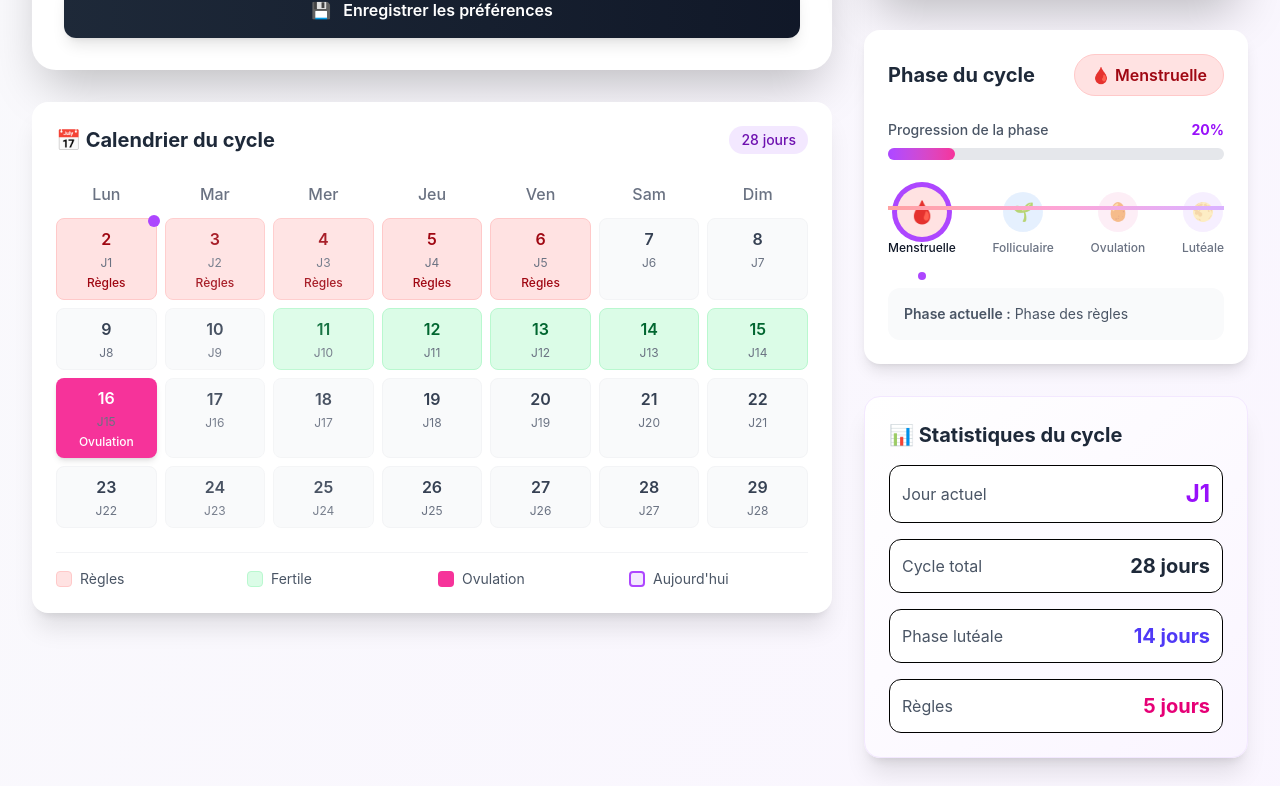
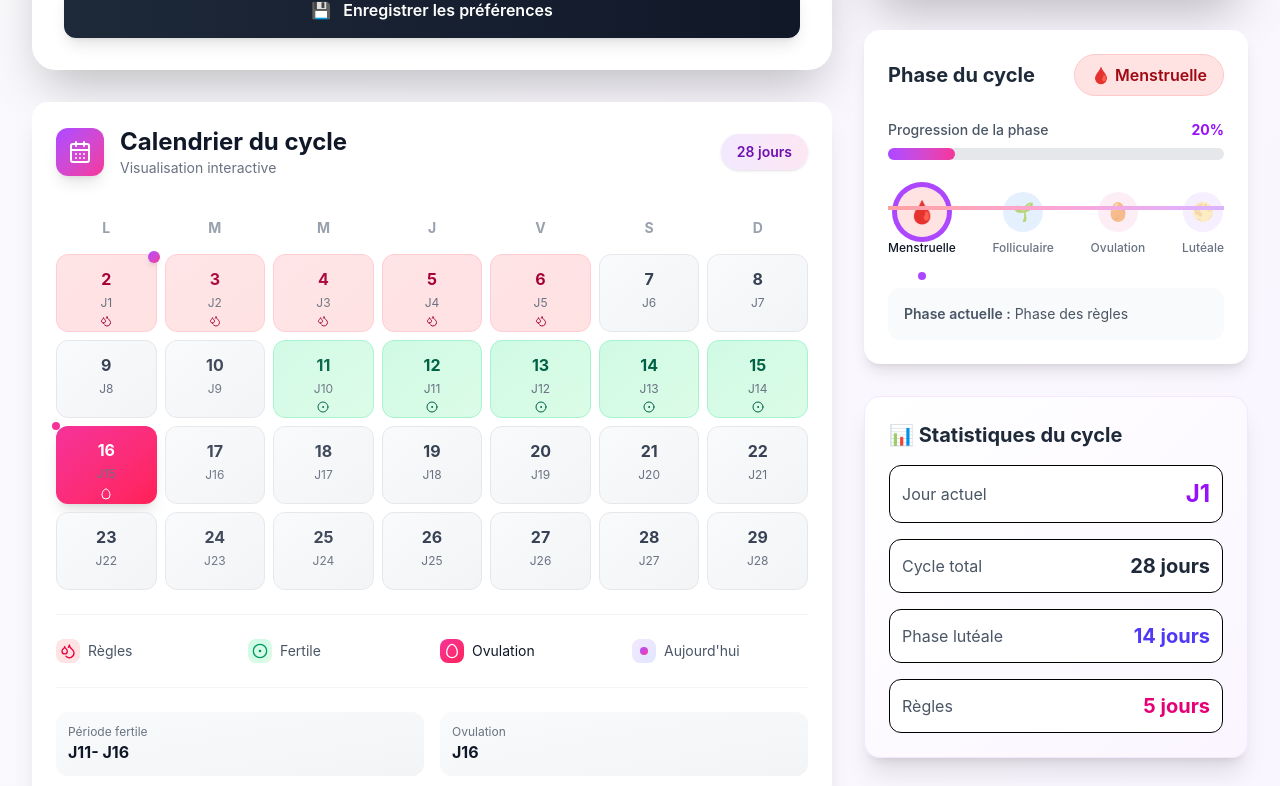
Before and after one commit to ImRanto/menstruel-cycle-tracker, a Next.js app: page / in a window 1280 px wide. Shown: the part 1556-2342 px from the top of the page. Built offline with nearby package versions, Linux system fonts and the light colour scheme.

Commit message:
feat: enhance CycleCalendar with new layout, icons, and improved legend

```diff
--- a/src/app/components/CycleCalendar.tsx
+++ b/src/app/components/CycleCalendar.tsx
@@ -1,4 +1,5 @@
 import React from "react";
+import { CalendarDays, Droplets, Egg, CircleDot, Calendar } from "lucide-react";
 import { CalendarDay, CycleResults } from "../types/cycle.types";
 import { generateCalendar } from "../utils/cycleCalculations";
 
@@ -6,7 +7,7 @@ interface CycleCalendarProps {
   startDate: string;
   cycleLength: number;
   periodLength: number;
-  results: CycleResults | null; // Accepte null
+  results: CycleResults | null;
 }
 
 const CycleCalendar: React.FC<CycleCalendarProps> = ({
@@ -19,9 +20,14 @@ const CycleCalendar: React.FC<CycleCalendarProps> = ({
   if (!results || !startDate || !cycleLength || !periodLength) {
     return (
       <div className="bg-white rounded-2xl shadow-lg p-6 animate-fade-in">
-        <h3 className="text-xl font-bold text-gray-800 mb-4">
-          📅 Calendrier du cycle
-        </h3>
+        <div className="flex items-center gap-3 mb-6">
+          <div className="p-2 bg-gradient-to-br from-purple-500 to-pink-500 rounded-lg">
+            <CalendarDays className="w-6 h-6 text-white" />
+          </div>
+          <h3 className="text-xl font-bold text-gray-800">
+            Calendrier du cycle
+          </h3>
+        </div>
         <div className="text-center text-gray-500 py-8">
           <div className="w-12 h-12 border-4 border-t-purple-500 border-gray-200 rounded-full animate-spin mx-auto mb-4"></div>
           <p>Chargement du calendrier...</p>
@@ -43,13 +49,21 @@ const CycleCalendar: React.FC<CycleCalendarProps> = ({
     console.error("Erreur lors de la génération du calendrier:", error);
     return (
       <div className="bg-white rounded-2xl shadow-lg p-6">
+        <div className="flex items-center gap-3 mb-6">
+          <div className="p-2 bg-gradient-to-br from-red-500 to-orange-500 rounded-lg">
+            <CalendarDays className="w-6 h-6 text-white" />
+          </div>
+          <h3 className="text-xl font-bold text-gray-800">
+            Calendrier du cycle
+          </h3>
+        </div>
         <div className="text-center text-red-500 py-8">
           <p>Erreur lors du chargement du calendrier</p>
           <button
             onClick={() => window.location.reload()}
-            className="mt-4 px-4 py-2 bg-purple-500 text-white rounded-lg hover:bg-purple-600"
+            className="mt-4 px-4 py-2 bg-gradient-to-r from-purple-600 to-pink-600 text-white rounded-lg hover:shadow-lg transition-all duration-300"
           >
-            Recharger
+            Recharger la page
           </button>
         </div>
       </div>
@@ -60,103 +74,185 @@ const CycleCalendar: React.FC<CycleCalendarProps> = ({
   if (!Array.isArray(calendarDays) || calendarDays.length === 0) {
     return (
       <div className="bg-white rounded-2xl shadow-lg p-6">
+        <div className="flex items-center gap-3 mb-6">
+          <div className="p-2 bg-gradient-to-br from-gray-500 to-gray-600 rounded-lg">
+            <CalendarDays className="w-6 h-6 text-white" />
+          </div>
+          <h3 className="text-xl font-bold text-gray-800">
+            Calendrier du cycle
+          </h3>
+        </div>
         <div className="text-center text-gray-500 py-8">
-          Aucune donnée de calendrier disponible
+          <Calendar className="w-12 h-12 mx-auto mb-4 text-gray-400" />
+          <p>Aucune donnée de calendrier disponible</p>
         </div>
       </div>
     );
   }
 
   const getDayColor = (day: CalendarDay): string => {
-    if (day.isOvulation) return "bg-pink-500 text-white shadow-md";
+    if (day.isOvulation)
+      return "bg-gradient-to-br from-pink-500 to-rose-500 text-white shadow-lg";
     if (day.isFertile)
-      return "bg-green-100 text-green-800 border border-green-200";
-    if (day.isPeriod) return "bg-red-100 text-red-800 border border-red-200";
+      return "bg-gradient-to-br from-emerald-100 to-green-100 text-emerald-800 border border-emerald-200";
+    if (day.isPeriod)
+      return "bg-gradient-to-br from-rose-100 to-red-100 text-rose-800 border border-rose-200";
     if (day.isToday)
-      return "bg-purple-100 text-purple-800 border-2 border-purple-500 shadow-sm";
-    return "bg-gray-50 text-gray-700 border border-gray-100";
+      return "bg-gradient-to-br from-purple-100 to-indigo-100 text-purple-800 border-2 border-purple-500 shadow-md";
+    return "bg-gradient-to-br from-gray-50 to-gray-100 text-gray-700 border border-gray-200";
   };
 
-  const getDayLabel = (day: CalendarDay): string => {
-    if (day.isOvulation) return "Ovulation";
-    if (day.isPeriod) return "Règles";
-    return "";
+  const getDayIcon = (day: CalendarDay) => {
+    if (day.isOvulation) return <Egg className="w-3 h-3" />;
+    if (day.isPeriod) return <Droplets className="w-3 h-3" />;
+    if (day.isFertile) return <CircleDot className="w-3 h-3" />;
+    return null;
   };
 
   return (
-    <div className="bg-white rounded-2xl shadow-xl p-6 animate-fade-in">
-      <div className="flex items-center justify-between mb-6">
-        <h3 className="text-xl font-bold text-gray-800">
-          📅 Calendrier du cycle
-        </h3>
-        <div className="text-sm bg-purple-100 text-purple-800 px-3 py-1 rounded-full font-medium">
+    <div className="bg-white rounded-2xl shadow-xl p-6 animate-fade-in hover:shadow-2xl transition-shadow duration-300">
+      {/* En-tête avec badge */}
+      <div className="flex items-center justify-between mb-8">
+        <div className="flex items-center gap-4">
+          <div className="p-3 bg-gradient-to-br from-purple-500 to-pink-500 rounded-xl shadow-lg">
+            <CalendarDays className="w-6 h-6 text-white" />
+          </div>
+          <div>
+            <h3 className="text-2xl font-bold text-gray-900">
+              Calendrier du cycle
+            </h3>
+            <p className="text-gray-500 text-sm">Visualisation interactive</p>
+          </div>
+        </div>
+        <div className="text-sm bg-gradient-to-r from-purple-100 to-pink-100 text-purple-800 px-4 py-2 rounded-full font-semibold shadow-sm">
           {cycleLength} jours
         </div>
       </div>
 
+      {/* Grille des jours de la semaine */}
       <div className="grid grid-cols-7 gap-2 mb-6">
-        {["Lun", "Mar", "Mer", "Jeu", "Ven", "Sam", "Dim"].map((day) => (
+        {["L", "M", "M", "J", "V", "S", "D"].map((day, index) => (
           <div
-            key={day}
-            className="text-center font-medium text-gray-500 py-1 text-sm md:text-base"
+            key={index}
+            className="text-center font-bold text-gray-400 py-2 text-sm"
           >
             {day}
           </div>
         ))}
 
+        {/* Jours du calendrier */}
         {calendarDays.map((day) => {
           const date = new Date(day.date);
           const dayOfMonth = date.getDate();
           const isWeekend = date.getDay() === 0 || date.getDay() === 6;
+          const icon = getDayIcon(day);
 
           return (
             <div
               key={day.date}
               className={`
-                relative p-2 rounded-lg text-center transition-all duration-200
-                hover:scale-105 hover:shadow-md
+                relative p-3 rounded-xl text-center transition-all duration-300
+                hover:scale-105 hover:shadow-lg hover:z-10
                 ${getDayColor(day)}
-                ${isWeekend ? "opacity-90" : ""}
+                ${isWeekend ? "opacity-95" : ""}
+                transform hover:-translate-y-1
               `}
             >
-              <div className="font-semibold text-sm md:text-base">
-                {dayOfMonth}
-              </div>
-              <div className="text-xs text-gray-500 mt-1">J{day.day}</div>
-              {getDayLabel(day) && (
-                <div className="text-xs font-medium mt-1 truncate">
-                  {getDayLabel(day)}
+              <div className="font-bold text-base mb-1">{dayOfMonth}</div>
+              <div className="text-xs text-gray-500 mb-2">J{day.day}</div>
+
+              {icon && (
+                <div className="absolute bottom-1 left-1/2 transform -translate-x-1/2">
+                  {icon}
                 </div>
               )}
+
               {day.isToday && (
-                <div className="absolute -top-1 -right-1 w-3 h-3 bg-purple-500 rounded-full animate-pulse"></div>
+                <div className="absolute -top-1 -right-1 w-3 h-3 bg-gradient-to-br from-purple-500 to-pink-500 rounded-full animate-pulse shadow-md"></div>
+              )}
+
+              {/* Indicateur pour les jours spéciaux */}
+              {day.isOvulation && (
+                <div className="absolute -top-1 -left-1 w-2 h-2 bg-pink-500 rounded-full animate-pulse"></div>
               )}
             </div>
           );
         })}
       </div>
 
-      {/* Légende améliorée */}
-      <div className="grid grid-cols-2 md:grid-cols-4 gap-3 text-sm pt-4 border-t border-gray-100">
-        <div className="flex items-center">
-          <div className="w-4 h-4 bg-red-100 border border-red-200 rounded mr-2"></div>
-          <span className="text-gray-600">Règles</span>
-        </div>
-        <div className="flex items-center">
-          <div className="w-4 h-4 bg-green-100 border border-green-200 rounded mr-2"></div>
-          <span className="text-gray-600">Fertile</span>
-        </div>
-        <div className="flex items-center">
-          <div className="w-4 h-4 bg-pink-500 rounded mr-2"></div>
-          <span className="text-gray-600">Ovulation</span>
-        </div>
-        <div className="flex items-center">
-          <div className="w-4 h-4 bg-purple-100 border-2 border-purple-500 rounded mr-2"></div>
-          <span className="text-gray-600">Aujourd'hui</span>
+      {/* Légende améliorée avec icônes */}
+      <div className="grid grid-cols-2 md:grid-cols-4 gap-4 pt-6 border-t border-gray-100">
+        <LegendItem
+          color="bg-gradient-to-br from-rose-100 to-red-100 border-rose-200"
+          icon={<Droplets className="w-4 h-4 text-rose-600" />}
+          label="Règles"
+        />
+        <LegendItem
+          color="bg-gradient-to-br from-emerald-100 to-green-100 border-emerald-200"
+          icon={<CircleDot className="w-4 h-4 text-emerald-600" />}
+          label="Fertile"
+        />
+        <LegendItem
+          color="bg-gradient-to-br from-pink-500 to-rose-500"
+          icon={<Egg className="w-4 h-4 text-white" />}
+          label="Ovulation"
+          textWhite={true}
+        />
+        <LegendItem
+          color="bg-gradient-to-br from-purple-100 to-indigo-100 border-purple-500"
+          icon={
+            <div className="w-2 h-2 bg-gradient-to-br from-purple-500 to-pink-500 rounded-full"></div>
+          }
+          label="Aujourd'hui"
+        />
+      </div>
+
+      {/* Statistiques rapides */}
+      <div className="mt-6 pt-6 border-t border-gray-100">
+        <div className="grid grid-cols-2 gap-4">
+          <div className="bg-gradient-to-br from-gray-50 to-gray-100 p-3 rounded-xl">
+            <div className="text-xs text-gray-500">Période fertile</div>
+            <div className="font-bold text-gray-900">
+              J{new Date(results.fertileWindow.start).getDate()}- J
+              {new Date(results.fertileWindow.end).getDate()}
+            </div>
+          </div>
+          <div className="bg-gradient-to-br from-gray-50 to-gray-100 p-3 rounded-xl">
+            <div className="text-xs text-gray-500">Ovulation</div>
+            <div className="font-bold text-gray-900">
+              J{new Date(results.ovulationDate).getDate()}
+            </div>
+          </div>
         </div>
       </div>
     </div>
   );
 };
 
+// Composant pour les items de légende
+const LegendItem = ({
+  color,
+  icon,
+  label,
+  textWhite = false,
+}: {
+  color: string;
+  icon: React.ReactNode;
+  label: string;
+  textWhite?: boolean;
+}) => (
+  <div className="flex items-center gap-2">
+    <div
+      className={`w-6 h-6 rounded-lg flex items-center justify-center ${color}`}
+    >
+      {icon}
+    </div>
+    <span
+      className={`text-sm ${textWhite ? "text-gray-900" : "text-gray-600"}`}
+    >
+      {label}
+    </span>
+  </div>
+);
+
 export default CycleCalendar;
```
